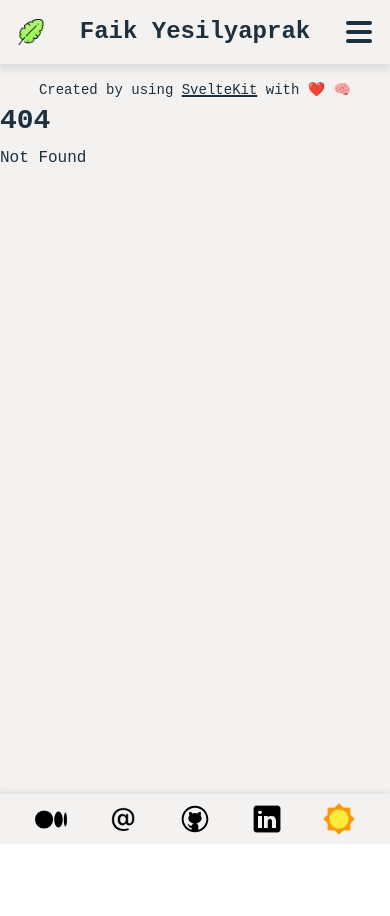
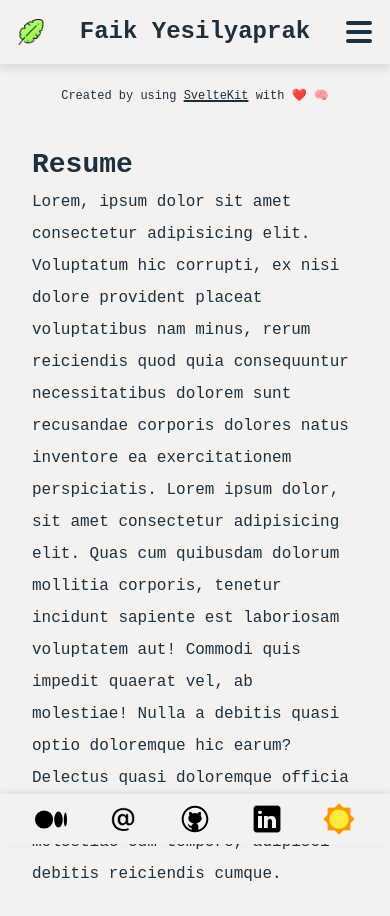
Before and after one commit to FaikYY/portfolio, a SvelteKit app: page /resume in a window 390 px wide. Before the commit this address had no page. Shown: the top 916 px of the page. Before the commit the page ends 844 px from the top, so only its background shows below. Built offline with nearby package versions, Linux system fonts and the light colour scheme.

Commit message:
Tablet mode: fonts adjusted, icon size adjusted, logo and leaf icon adjusted, navbar font size adjusted, text size adjusted, header shadow added, footer font size adjusted

```diff
--- a/src/routes/+layout.svelte
+++ b/src/routes/+layout.svelte
@@ -17,7 +17,7 @@
 	</main>
 
 	<footer>
-		<p class="text-sm">
+		<p>
 			Created by using <a
 				style="text-decoration-line: underline; text-decoration-thickness: .1rem;  text-decoration-style:underline;"
 				href="https://kit.svelte.dev/">SvelteKit</a
@@ -63,13 +63,17 @@
 		padding-bottom: 0;
 	}
 
+	footer p {
+		font-size: clamp(0.75rem, 1.5vw, 1rem);
+	}
+
 	/* //SECTION: sm size: Phone */
-	@media (640px <= width <= 1080px) {
+	@media (640px <= width <= 840px) {
 		.app {
 			grid-template-rows: minmax(4em, auto) minmax(2em, auto) 1fr minmax(4em, auto);
-			grid-template-columns: 1fr 1fr 1fr 10vw;
+			grid-template-columns: 1fr 1fr 1fr 7.5vw;
 			grid-template-areas:
-				'header header header iconbox'
+				'header header header header'
 				'footer footer footer iconbox'
 				'main main main iconbox'
 				'main main main iconbox';
--- a/src/routes/+page.svelte
+++ b/src/routes/+page.svelte
@@ -7,10 +7,10 @@
 </svelte:head>
 
 <!-- //TODO: Add website and links to the words I am using to increase SEO -->
-<!-- //TODO: Sample -->
+<!-- //TODO: Fix font size on tablet mode -->
+<!-- //TODO: Fix media values based on tablet size instead of 1080px -->
 
-<section class="flex flex-col items-start p-8 sm:items-center sm:justify-center">
-	<h1 class="text-left lg:hidden">👋</h1>
+<section>
 	<h1 class="font-bold">Welcome</h1>
 	<h3>to my Portfolio</h3>
 	<p class="my-4">
--- a/src/routes/Header.svelte
+++ b/src/routes/Header.svelte
@@ -42,7 +42,7 @@
 		width: 26px;
 	}
 
-	@media (640px <= width <= 1080px) {
+	@media (640px <= width <= 840px) {
 		header {
 			position: sticky;
 			/* height: 10vw; */
@@ -51,20 +51,17 @@
 			align-items: center;
 			box-shadow: 0 6px 6px rgba(29, 48, 64, 0.05);
 			padding-left: 2rem;
-		}
-
-		:global(.menu__box) {
-			flex-grow: 4;
-			display: none;
+			z-index: 4;
 		}
 
 		#logo {
 			flex-grow: 2;
+			font-size: clamp(1.25rem, 2vw, 1.75rem);
 		}
 
 		#icon__leaf {
-			width: 40px;
-			height: 40px;
+			width: 30px;
+			height: 30px;
 		}
 	}
 </style>
--- a/src/routes/Icon.svelte
+++ b/src/routes/Icon.svelte
@@ -14,6 +14,6 @@
 
 <style>
 	img {
-		width: clamp(2rem, 4vw, 4rem);
+		width: clamp(2rem, 3vw, 2.5rem);
 	}
 </style>
--- a/src/routes/IconBox.svelte
+++ b/src/routes/IconBox.svelte
@@ -37,10 +37,11 @@
 			top: 0;
 			right: 0;
 			height: 100%;
-			width: 10vw;
+			width: 7.5vw;
 			display: flex;
 			flex-direction: column;
-			justify-content: space-around;
+			justify-content: center;
+			gap: 6em;
 			box-shadow: 0 10px 10px rgba(29, 48, 64, 0.1);
 		}
 	}
--- a/src/routes/Navbar.svelte
+++ b/src/routes/Navbar.svelte
@@ -44,6 +44,23 @@
 	>
 		About Me
 	</a>
+
+	<a
+		href="/resume"
+		class="menu__item"
+		aria-current={$page.url.pathname === '/resume' ? 'page' : undefined}
+		on:click={toggleMenu}
+	>
+		Resume
+	</a>
+	<a
+		href="/faqs"
+		class="menu__item"
+		aria-current={$page.url.pathname === '/faqs' ? 'page' : undefined}
+		on:click={toggleMenu}
+	>
+		FAQs
+	</a>
 </nav>
 
 <style>
@@ -78,7 +95,10 @@
 		text-decoration: none;
 		transition: 0.3s ease;
 	}
+
 	.menu__item:hover {
+		padding: 12px 24px;
+		border-radius: 8px;
 		background-color: var(--color-foreground);
 		color: var(--color-background);
 	}
@@ -122,11 +142,13 @@
 		transform: rotate(90deg) translate(-14px, -4px);
 	}
 
-	@media (640px <= width <= 1080px) {
+	@media (640px <= width <= 840px) {
 		.menu__item {
 			margin: 0;
-			padding: 12px 34px;
+			font-size: clamp(0.75rem, 1.5vw, 1.25rem);
+			padding: 0;
 		}
+
 		.hamburger__btn {
 			display: none;
 		}
@@ -134,7 +156,7 @@
 		nav {
 			position: static;
 			display: flex;
-			justify-content: center;
+			justify-content: space-around;
 			align-items: center;
 			list-style: none;
 			flex-grow: 6;
@@ -143,6 +165,9 @@
 			border-radius: 10px;
 			height: 10vw;
 			padding: 0;
+			padding-left: 4rem;
+			padding-right: 1rem;
+			/* background-color: red; */
 		}
 	}
 </style>
--- /dev/null
+++ b/src/routes/faqs/+page.svelte
@@ -0,0 +1,9 @@
+<section>
+	<h1>FAQs</h1>
+	<p>
+		Lorem, ipsum dolor sit amet consectetur adipisicing elit. Voluptatum hic corrupti, ex nisi
+		dolore provident placeat voluptatibus nam minus, rerum reiciendis quod quia consequuntur
+		necessitatibus dolorem sunt recusandae corporis dolores natus inventore ea exercitationem
+		perspiciatis.
+	</p>
+</section>
--- /dev/null
+++ b/src/routes/resume/+page.svelte
@@ -0,0 +1,13 @@
+<section>
+	<h1>Resume</h1>
+	<p>
+		Lorem, ipsum dolor sit amet consectetur adipisicing elit. Voluptatum hic corrupti, ex nisi
+		dolore provident placeat voluptatibus nam minus, rerum reiciendis quod quia consequuntur
+		necessitatibus dolorem sunt recusandae corporis dolores natus inventore ea exercitationem
+		perspiciatis. Lorem ipsum dolor, sit amet consectetur adipisicing elit. Quas cum quibusdam
+		dolorum mollitia corporis, tenetur incidunt sapiente est laboriosam voluptatem aut! Commodi quis
+		impedit quaerat vel, ab molestiae! Nulla a debitis quasi optio doloremque hic earum? Delectus
+		quasi doloremque officia perspiciatis amet, quibusdam molestiae cum tempore, adipisci debitis
+		reiciendis cumque.
+	</p>
+</section>
--- a/src/styles.css
+++ b/src/styles.css
@@ -55,17 +55,17 @@ main {
 }
 
 h1 {
-	font-size: clamp(1.75rem, 3.5vw, 2.25rem);
+	font-size: clamp(1.75rem, 3vw, 2.25rem);
 	font-weight: 800;
 }
 
 h2 {
-	font-size: clamp(1.5rem, 3vw, 2rem);
+	font-size: clamp(1.5rem, 2.5vw, 2rem);
 	font-weight: 700;
 }
 
 h3 {
-	font-size: clamp(1.25rem, 2.5vw, 1.5rem);
+	font-size: clamp(1.25rem, 2vw, 1.5rem);
 	font-weight: 600;
 }
 
```
